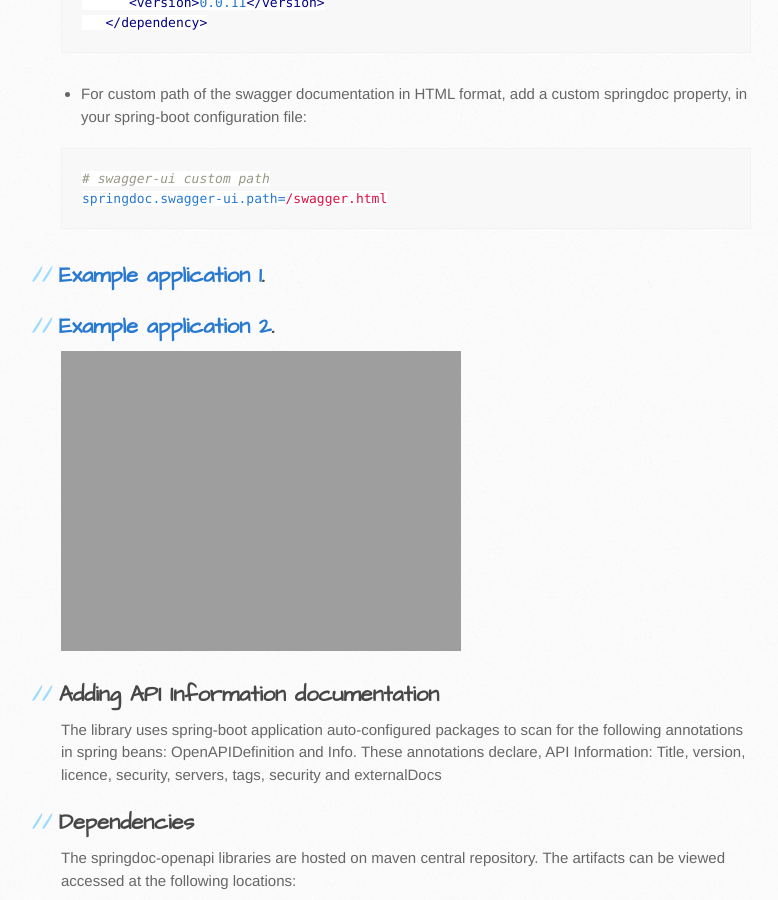
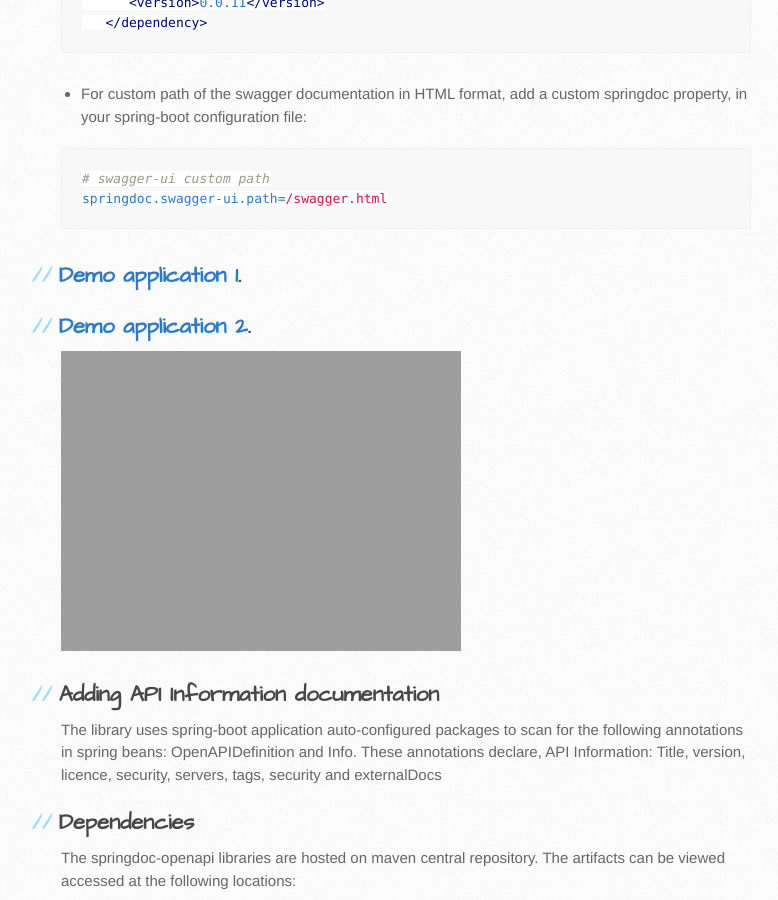
Before and after one commit to springdoc/springdoc-openapi-demos, a Jekyll site: the page built from docs/index.md, in a window 1280 px wide and 900 px high, scrolled down 1790 px. Shown: the whole window, without its empty margins (109-887 px from the left). Built offline with Jekyll 4.4.1, drawn with Linux system fonts in a browser that asks for light colours.

Commit message:
Update index.md

````diff
--- a/docs/index.md
+++ b/docs/index.md
@@ -63,8 +63,8 @@ springdoc.api-docs.path=/api-docs
 springdoc.swagger-ui.path=/swagger.html
 ```
 
-## [Example application 1](https://springdoc-openapi-test-app2-silly-numbat.eu-de.mybluemix.net/).
-## [Example application 2](https://springdoc-openapi-test-app1-courteous-puku.eu-de.mybluemix.net/).
+## [Demo application 1](https://springdoc-openapi-test-app2-silly-numbat.eu-de.mybluemix.net/).
+## [Demo application 2](https://springdoc-openapi-test-app1-courteous-puku.eu-de.mybluemix.net/).
 
 ![Branching](https://springdoc.github.io/springdoc-openapi-demos/images/pets.png)
 
````
